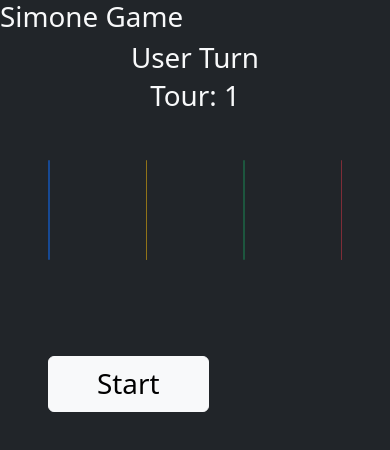
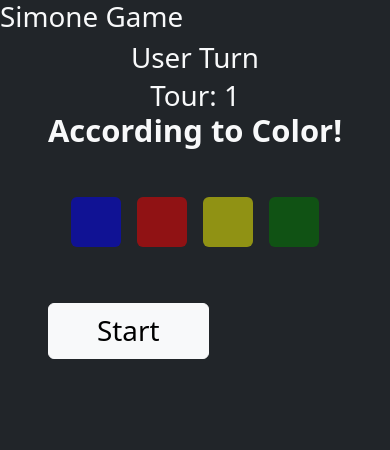
Before and after one commit to fevziatanoglu/JavaScript-Projects, a plain HTML site: page Simone Game/index.html in a window 390 px wide. Both pictures are taken after a click on the button "Start". Drawn offline with nearby package versions, Linux system fonts and the light colour scheme.

Commit message:
Simone Game

```diff
--- a/Simone Game/index.html
+++ b/Simone Game/index.html
@@ -14,16 +14,19 @@
 
     <div class="tour-text text-center display-6">Tour : 0</div>
 
+    <div class="according-text text-center display-5 fw-bold">According to ...</div>
+
 
     <div class="game-container self-align-center bg-dark">
-        <div class="button-container pagination justify-content-center">
-        <div class="button m-5  rounded bg-primary"></div>
-        <div class="button m-5  rounded bg-warning"></div>
-        <div class="button m-5  rounded bg-success"></div>
-        <div class="button m-5  rounded bg-danger"></div>
+        <div class="button-container d-flex justify-content-center">
+        <div class="button m-2 mt-5 rounded "></div>
+        <div class="button m-2 mt-5 rounded "></div>
+        <div class="button m-2 mt-5 rounded "></div>
+        <div class="button m-2 mt-5 rounded "></div>
 
         </div>
          <button class="start-btn btn btn-light px-5 m-5 fs-1">Start</button>
+
 
     </div>
 
--- a/Simone Game/script.js
+++ b/Simone Game/script.js
@@ -1,14 +1,21 @@
+// game buttons
 const buttons = document.querySelectorAll(".button");
 const buttonArray = Array.from(buttons);
 
+// game screen
 const gameScreen = document.querySelector(".game-container");
 
+// game data
 const turnText = document.querySelector(".turn-text");
 const tourText = document.querySelector(".tour-text");
+const accordingText = document.querySelector(".according-text");
 
+// start button
 const startButton = document.querySelector(".start-btn");
 startButton.addEventListener("click", () => { if (!isStart) { getStart(); isStart = true; } });
 
+
+// variables
 let isStart = false;
 let isClick = false;
 let isUserTurn = false;
@@ -16,55 +23,85 @@ let tour = 1;
 let userClickAmount = 0;
 let indexArray = [];
 let userIndexArray = [];
+let buttonColorsArray = [];
+let isAccordingColor = false;
 
+// buttons events
 buttonArray.forEach(button => {
     button.addEventListener("click", () => { userClick(button); })
 });
 
+// when page start get random colored buttons
+changeColors();
+
+
+// light up related button
 async function turnOnButton(button) {
 
-    button.style = "opacity:100%; border:2px solid; box-shadow: 0 0 50px white;";
-    // wait before this button turn off
-    await waitFor(500);
+    const buttonColor = window.getComputedStyle(button).backgroundColor;
+    console.log(buttonColor);
+
+    button.style.boxShadow = `0px 0px 50px 20px ${buttonColor}`;
+    button.style.opacity = "100%";
+    button.style.border = "2px solid";
+    //wait before this button turn off
+    await waitFor(700);
     turnOffButton(button);
 }
 
+
+
+
+
 async function userClick(button) {
 
+    // if a button've not already clicked and this is user turn
     if (!isClick && isUserTurn) {
 
         isClick = true;
 
-
+        // get index of button that clicked by user
+        // and push this index in userIndexArray
         const userIndex = buttonArray.indexOf(button);
         userIndexArray.push(userIndex);
 
 
-
+        // light up this button
         await turnOnButton(button);
 
-        compareIndex();
+        // compare it with correct index or correct color
+        compareIndex(button);
 
         isClick = false;
-
         userClickAmount++;
     }
 
+    // if user turn is over get next function
     if (userClickAmount >= indexArray.length) {
-        console.log("çalış");
         getStart();
         userClickAmount = 0;
         userIndexArray = [];
+        buttonColorsArray = [];
     }
 }
 
+
+
+
+// light of related button
 function turnOffButton(button) {
-    button.style = "opacity:50%; border:none; box-shadow: none";
+    button.style.boxShadow = "none";
+    button.style.opacity = "50%";
+    button.style.border = "none";
+
 }
 
+// wait for related second
 async function waitFor(second) {
     return new Promise(response => setTimeout(response, second))
 }
+
+
 
 
 
@@ -73,57 +110,105 @@ async function getStart() {
 
     isUserTurn = false;
     turnText.textContent = "Pc Turn";
+    accordingText.textContent = "According to ...";
 
     // wait before pc turn
     await waitFor(1000);
 
     tour++;
 
+    // get a randomIndex between 0- lenght of button array and push it in indexArray to get random button light up
+    // put one more random index at every tour
     const randomIndex = Math.floor(Math.random() * buttonArray.length);
     indexArray.push(randomIndex);
 
     for (let i = 0; i < indexArray.length; i++) {
 
+
         const index = indexArray[i];
 
+        // get random button and light up it
         const randomButton = buttonArray[index];
         await turnOnButton(randomButton);
 
+        buttonColorsArray.push(randomButton.style.backgroundColor);
+
+
         // wait before new button turn on
-        await waitFor(500);
+        await waitFor(1000);
     }
 
-    console.log("correct indexes : " + indexArray);
 
+
+    // get next tour
     nextTour();
 }
 
 function nextTour() {
+    // game datas
     tourText.textContent = `Tour: ${indexArray.length}`;
     turnText.textContent = "User Turn";
     isUserTurn = true;
+    changeColors();
+
+    // get random according to (as color or as place);
+    isAccordingColor = Math.floor(Math.random() * 2);
+
+    if (isAccordingColor) {
+        accordingText.textContent = "According to Color!";
+
+    } else {
+        accordingText.textContent = "According to place!";
+    }
 }
 
-function compareIndex() {
+function compareIndex(button) {
+
 
     const correctIndex = indexArray[userClickAmount];
     const userCurrentIndex = userIndexArray[userClickAmount];
 
-    console.log("click index:" + userClickAmount + "\n user index :" + userCurrentIndex + "\n correct index :" + correctIndex)
+    const correctButton = buttonArray[correctIndex];
+    const userButton = button;
 
-    if (userCurrentIndex == correctIndex) {
-        console.log("dogru");
+    // if it looking for accorting to color
+    if (isAccordingColor) {
+
+        // compare colors
+        if (buttonColorsArray[userClickAmount] == userButton.style.backgroundColor) {
+            console.log("correct");
+        } else {
+            gameOver();
+        }
     }
+    // if it's not according to color( according to place)
     else {
-        gameOver()
+
+
+        // compare indexes
+        if (userCurrentIndex == correctIndex) {
+            console.log("correct");
+        }
+        else {
+            gameOver();
+        }
+
+
+
     }
+
+
+
+
 
 
 
 }
 
+// game over screen
 function gameOver() {
 
+    isUserTurn = false;
 
     const gameOverScreen = document.createElement("div");
     gameOverScreen.className = "game-over centered p-5 fw-bold display-2 text-light border border-4 border-dark";
@@ -145,7 +230,23 @@ function gameOver() {
 
 
 }
-
 function getRestartButton() {
     document.location.reload();
 }
+
+function changeColors() {
+    let colorArray = ["rgb(255,0,0)", "rgb(0,128,0)", "rgb(255,255,0)", "rgb(0,0,255)"];
+
+    buttonArray.forEach(button => {
+        const randomIndex = Math.floor(Math.random() * colorArray.length);
+        const randomColor = colorArray[randomIndex];
+        button.style.backgroundColor = randomColor;
+
+        colorArray.splice(randomIndex, 1);
+    });
+
+
+
+
+
+}
--- a/Simone Game/style.css
+++ b/Simone Game/style.css
@@ -8,14 +8,19 @@
 
 .button{
     height: 100px;
-    width: 100px;
+    min-width: 100px;
     opacity: 50%;
-
-
 
 
 }
 
+@media screen and (max-width: 900px) {
+    .button {
+        height: 50px;
+        min-width: 50px;
+        opacity: 50%;
+    }
+  }
 /* .button:hover{ */
     /* opacity: 75%; */
     /* border: 2px solid; */
```
